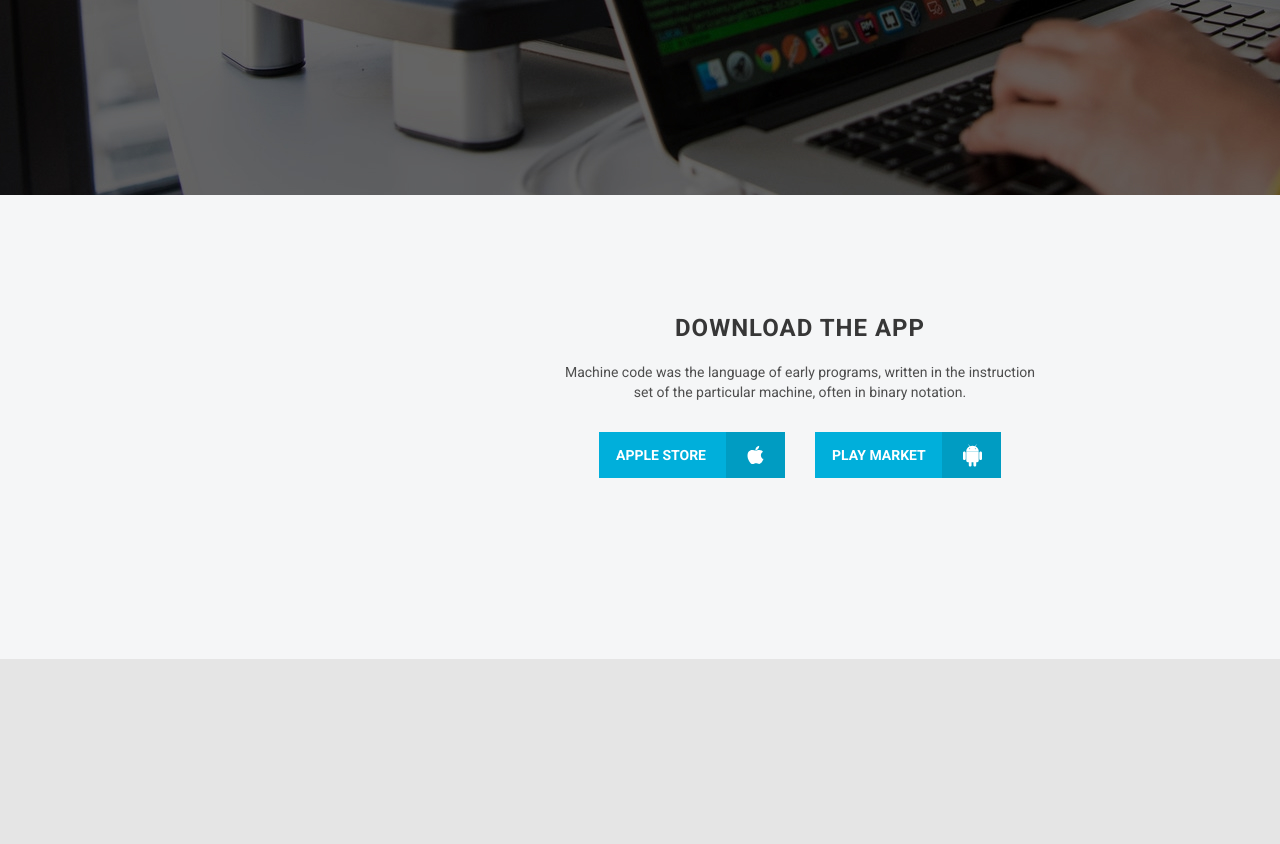
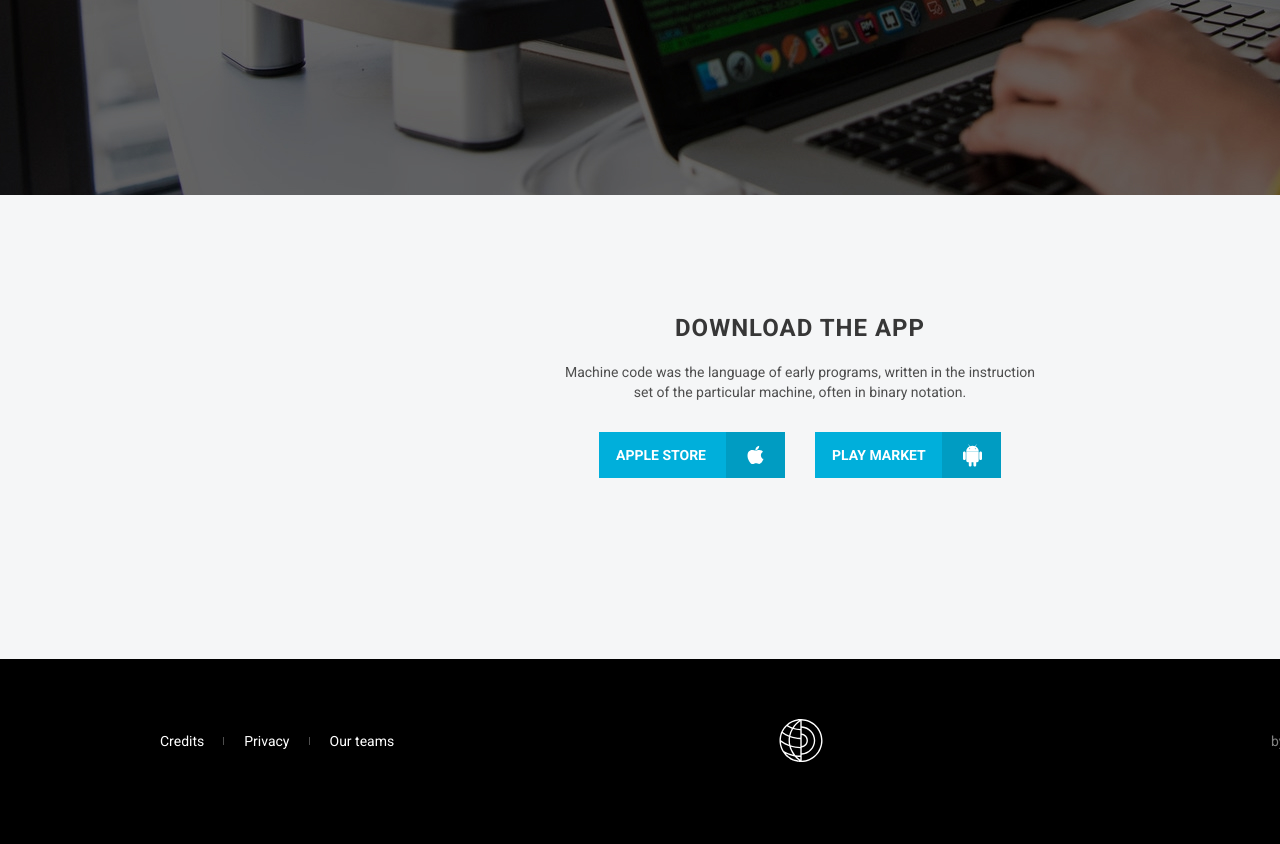
Before and after one commit to cotneit/cotneit-JS2020Q3, a plain HTML site: page webdev/index.html in a window 1280 px wide. Shown: the part 3261-4105 px from the top of the page. Before the commit the page ends 3920 px from the top, so only its background shows below. Drawn offline with Linux system fonts and the light colour scheme.

Commit message:
feat: add footer

```diff
--- a/webdev/index.html
+++ b/webdev/index.html
@@ -115,5 +115,21 @@
       </a>
     </div>
   </section>
+
+  <footer class="footer">
+    <ul class="footer-nav footer__nav">
+      <li class="footer-nav__item">
+        <a href="#" class="footer-nav__link">Credits</a>
+      </li>
+      <li class="footer-nav__item">
+        <a href="#" class="footer-nav__link">Privacy</a>
+      </li>
+      <li class="footer-nav__item">
+        <a href="#" class="footer-nav__link">Our teams</a>
+      </li>
+    </ul>
+    <img src="assets/img/logo.svg" alt="logo" class="logo footer__logo">
+    <p class="text footer__author">by TonYem for RSS at 2020</p>
+  </footer>
 </body>
 </html>
--- a/webdev/style.css
+++ b/webdev/style.css
@@ -47,6 +47,15 @@
 .link-btn--icon {
   padding: 0 0 0 17px;
   width: 186px;
+}
+
+.link-btn--icon:hover {
+  transition-duration: 0.4s;
+}
+
+.link-btn--icon:hover .link-btn__icon {
+  background-color: var(--light-blue);
+  transition-duration: 0.4s;
 }
 
 .link-btn--check {
@@ -382,3 +391,58 @@
   display: flex;
   justify-content: space-between;
 }
+
+.footer {
+  display: flex;
+  justify-content: space-between;
+  align-items: center;
+  min-height: 185px;
+  padding: 0 160px 21px 160px;
+
+  background-color: #000000;
+}
+
+.footer-nav {
+  display: flex;
+
+  list-style: none;
+}
+
+.footer-nav__item {
+  height: 20px;
+  margin-right: 40px;
+  position: relative;
+}
+
+.footer-nav__item::after {
+  content: '';
+  width: 1px;
+  height: 8px;
+  position: absolute;
+  top: 6px;
+  right: -20px;
+
+  background-color: #4E4E4E;
+}
+
+.footer-nav__item:last-child::after {
+  position: initial;
+}
+
+.footer-nav__item:hover {
+  border-bottom: 2px solid #FFFFFF;
+}
+
+.footer-nav__link {
+  font-size: 14px;
+  color: #FFFFFF;
+  text-decoration: none;
+}
+
+.footer__logo {
+  transform: translateX(-52px)
+}
+
+.footer__author {
+  color: #818181;
+}
```
